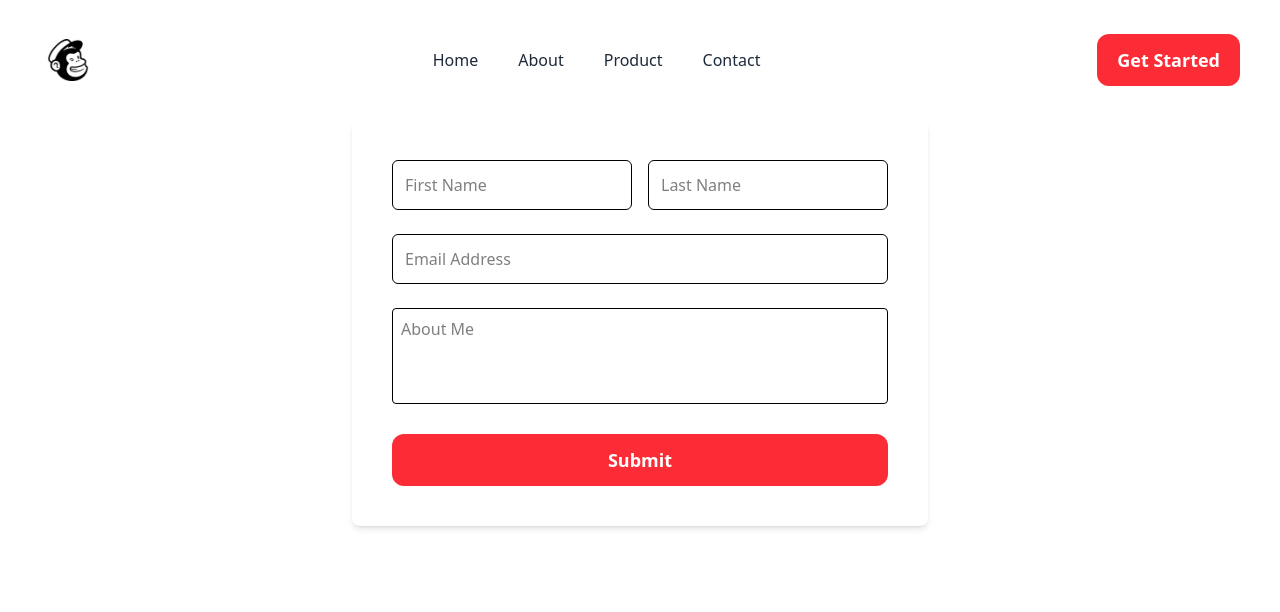
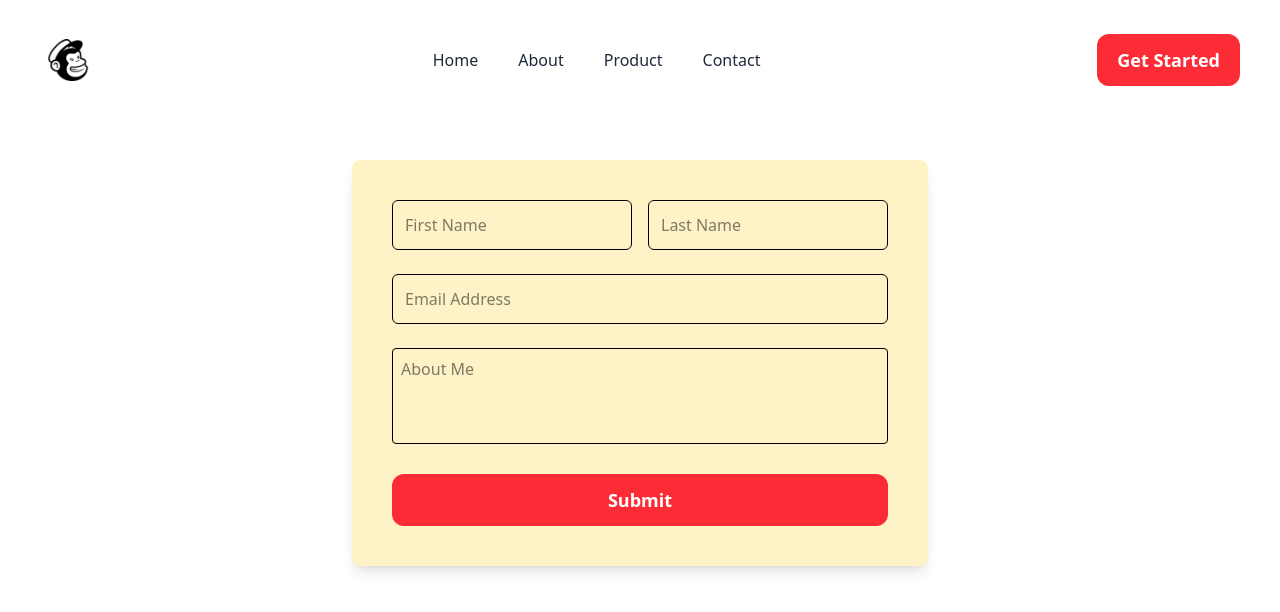
Before and after one commit to nupurbishnoi549/routing-page, a React (Vite) app: page /contact in a window 1280 px wide. Shown: the top 612 px of the page. Built offline with nearby package versions, Linux system fonts and the light colour scheme.

Commit message:
updates done

```diff
--- a/src/App.jsx
+++ b/src/App.jsx
@@ -1,9 +1,12 @@
 import React from 'react'
+import Header from './components/common/Header'
+import { Outlet } from "react-router-dom";
 
 const App = () => {
   return (
     <>
-
+      <Header/>
+      <Outlet />
     </>
   )
 }
--- a/src/components/Hero.jsx
+++ b/src/components/Hero.jsx
@@ -2,12 +2,12 @@ import React from 'react'
 import Header from './common/Header'
 
 const Hero = () => {
-  return (
-    <div>
-          <Header />
+  // return (
+  //   <div>
+  //         <Header />
 
-    </div>
-  )
+  //   </div>
+  // )
 }
 
 export default Hero
--- a/src/components/common/Header.jsx
+++ b/src/components/common/Header.jsx
@@ -1,6 +1,6 @@
 import React, { useState } from 'react';
 import Logo from '../../assets/images/webp/dummy-logo.webp';
-import { Outlet, Link } from "react-router-dom";
+import { Link } from "react-router-dom";
 import CustomBtn from './CustomButton';
 import { navLinks } from '../../utils/helper'
 
@@ -57,8 +57,6 @@ function Header() {
                     <CustomBtn text="Get Started" />
                 </div>
             )}
-
-            <Outlet />
         </header>
     );
 }
--- a/src/components/pages/ContactInfo.jsx
+++ /dev/null
@@ -1,38 +0,0 @@
-import React from 'react'
-import { inputGroups } from '../../utils/helper'
-import CustomBtn from '../common/CustomButton'
-
-const ContactInfo = () => {
-
-    const handleSubmit = (event) => {
-        event.preventDefault();
-        console.log("Form submitted");
-    };
-
-    return (
-        <form
-            onSubmit={handleSubmit}
-            className="max-w-xl mx-auto p-10 space-y-6 bg-white shadow-md rounded-lg"
-        >
-            {inputGroups.map((group, Index) => (
-                <div key={Index} className="flex flex-col md:flex-row gap-4">
-                    {group.map((input, inputIndex) => (
-                        <input
-                            key={inputIndex}
-                            type={input.type}
-                            placeholder={input.placeholder}
-                            className="w-full p-3 border border-black font-normal text-base rounded-md focus:outline-none focus:ring focus:ring-black"
-                        />
-                    ))}
-                </div>
-            ))}
-            <textarea
-                placeholder="About Me"
-                className="w-full p-2 border border-black rounded h-24 resize-none font-normal text-base focus:outline-none focus:ring focus:ring-black"
-            ></textarea>
-            <CustomBtn text="Submit" myClass="!w-full" />
-        </form>
-    );
-};
-
-export default ContactInfo;
--- a/src/components/pages/Home.jsx
+++ /dev/null
@@ -1,12 +0,0 @@
-import React from 'react'
-
-const Home = () => {
-    return (
-        <div className='bg-green-100 p-5'>
-            <h1 className="text-2xl font-bold text-center">Welcome to Home Page</h1>
-            <p className='text-gray-700 text-lg md:text-xl max-w-2xl mt-6 mx-auto -mb-1'>Lorem ipsum dolor sit amet consectetur adipisicing elit. Enim dignissimos corporis non atque illum ullam saepe. Reiciendis, cupiditate optio veniam culpa voluptate corporis ut nihil praesentium voluptatem officia iure tenetur.</p>
-    </div>
-    )
-}
-
-export default Home
--- a/src/main.jsx
+++ b/src/main.jsx
@@ -2,24 +2,23 @@ import { StrictMode } from 'react'
 import { createRoot } from 'react-dom/client'
 import { BrowserRouter, Routes, Route } from "react-router-dom";
 import './index.css'
-import Home from "./components/pages/Home";
-import About from "./components/pages/About";
-import Hero from './components/Hero';
-import Product from './components/pages/Product';
-import ProductDetails from "./components/pages/ProductDetails";
-import ContactInfo from './components/pages/ContactInfo';
+import Home from "../src/pages/Home";
+import About from "../src/pages/About";
+import Product from '../src/pages/Product';
+import ProductDetails from "../src/pages/ProductDetails";
+import ContactInfo from '../src/pages/ContactInfo';
+import App from './App';
 
 createRoot(document.getElementById('root')).render(
   <StrictMode>
     <BrowserRouter>
       <Routes>
-        <Route path="/" element={<Hero/>}>
-          <Route index element={<Home/>} />
+        <Route path="/" element={<App />}>
+          <Route index element={<Home />} />
           <Route path="about" element={<About />} />
           <Route path="product" element={<Product />} />
           <Route path="/products/:productId" element={<ProductDetails />} />
-          <Route path="contact" element={<ContactInfo />} >
-          </Route>
+          <Route path="contact/" element={<ContactInfo />} />
         </Route>
       </Routes>
     </BrowserRouter>
--- /dev/null
+++ b/src/pages/About.jsx
@@ -0,0 +1,14 @@
+import React from 'react'
+
+const About = () => {
+    return (
+        <div className='pt-40'>
+            <div className='bg-green-200 p-5'>
+                <h1 className="text-2xl font-bold text-center">About Us</h1>
+                <p className='text-gray-700 text-lg md:text-xl max-w-2xl mt-6 mx-auto -mb-1'>Lorem ipsum dolor sit amet consectetur adipisicing elit. Enim dignissimos corporis non atque illum ullam saepe. Reiciendis, cupiditate optio veniam culpa voluptate corporis ut nihil praesentium voluptatem officia iure tenetur.</p>
+            </div>
+        </div>
+    )
+}
+
+export default About
--- /dev/null
+++ b/src/pages/ContactInfo.jsx
@@ -0,0 +1,40 @@
+import React from 'react'
+import { inputGroups } from '../utils/helper'
+import CustomBtn from '../components/common/CustomButton'
+
+const ContactInfo = () => {
+
+    const handleSubmit = (event) => {
+        event.preventDefault();
+        console.log("Form submitted");
+    };
+
+    return (
+        <div className='pt-40 pb-10'>
+            <form
+                onSubmit={handleSubmit}
+                className="max-w-xl mx-auto p-10 space-y-6 bg-amber-100 shadow-lg rounded-lg"
+            >
+                {inputGroups.map((group, Index) => (
+                    <div key={Index} className="flex flex-col md:flex-row gap-4">
+                        {group.map((input, inputIndex) => (
+                            <input
+                                key={inputIndex}
+                                type={input.type}
+                                placeholder={input.placeholder}
+                                className="w-full p-3 border border-black font-normal text-base rounded-md focus:outline-none focus:ring focus:ring-black"
+                            />
+                        ))}
+                    </div>
+                ))}
+                <textarea
+                    placeholder="About Me"
+                    className="w-full p-2 border border-black rounded h-24 resize-none font-normal text-base focus:outline-none focus:ring focus:ring-black"
+                ></textarea>
+                <CustomBtn text="Submit" myClass="!w-full" />
+            </form>
+       </div>
+    );
+};
+
+export default ContactInfo;
--- a/src/components/pages/About.jsx
+++ b/src/pages/Home.jsx
@@ -1,13 +1,14 @@
 import React from 'react'
 
-const About = () => {
+const Home = () => {
     return (
-        <div>
-            <div className='bg-green-200 p-5'>
-                <h1 className="text-2xl font-bold text-center">About Us</h1>
+        <div className='pt-40'>
+            <div className='bg-green-100 p-5'>
+                <h1 className="text-2xl font-bold text-center">Welcome to Home Page</h1>
                 <p className='text-gray-700 text-lg md:text-xl max-w-2xl mt-6 mx-auto -mb-1'>Lorem ipsum dolor sit amet consectetur adipisicing elit. Enim dignissimos corporis non atque illum ullam saepe. Reiciendis, cupiditate optio veniam culpa voluptate corporis ut nihil praesentium voluptatem officia iure tenetur.</p>
-            </div>      </div>
+            </div>
+        </div>
     )
 }
 
-export default About
+export default Home
--- a/src/components/pages/Product.jsx
+++ b/src/pages/Product.jsx
@@ -1,11 +1,11 @@
 import React from 'react';
 import { Link } from 'react-router-dom';
-import { PRODUCT_DATA } from '../../utils/helper';
-import CustomBtn from '../common/CustomButton';
+import { PRODUCT_DATA } from '../utils/helper';
+import CustomBtn from '../components/common/CustomButton';
 
 const Product = () => {
     return (
-        <section className=''>
+        <section className='pt-40'>
             <div className="container mx-auto px-4 grid grid-cols-1 sm:grid-cols-2 lg:grid-cols-3 gap-8">
                 {PRODUCT_DATA.map((card, index) => (
                     <div key={index} className='shadow-lg p-3 '>
@@ -13,7 +13,7 @@ const Product = () => {
                             <img src={card.img} alt={card.title} className='w-full cursor-pointer hover:opacity-80 transition' />
                             <div className='!flex !justify-center'>
                                 <CustomBtn text="View Details" myClass="!mt-4 !px-5" />
-                          </div>
+                            </div>
                         </Link>
                     </div>
                 ))}
--- a/src/components/pages/ProductDetails.jsx
+++ b/src/pages/ProductDetails.jsx
@@ -1,8 +1,8 @@
 import React from 'react';
 import { useParams } from 'react-router-dom';
 import { Link } from 'react-router-dom';
-import { PRODUCT_DATA } from '../../utils/helper';
-import CustomBtn from '../common/CustomButton';
+import { PRODUCT_DATA } from '../utils/helper';
+import CustomBtn from '../components/common/CustomButton';
 
 const ProductDetails = () => {
     const { productId } = useParams();
@@ -23,7 +23,7 @@ const ProductDetails = () => {
                 <Link to="/product">
                     <CustomBtn text="Back to product" myClass="mt-4" />
                 </Link>
-          </div>
+            </div>
         </div>
     );
 };
```
Also changed, not shown: src/components/common/CustomButton.jsx (+0 -13 lines).
